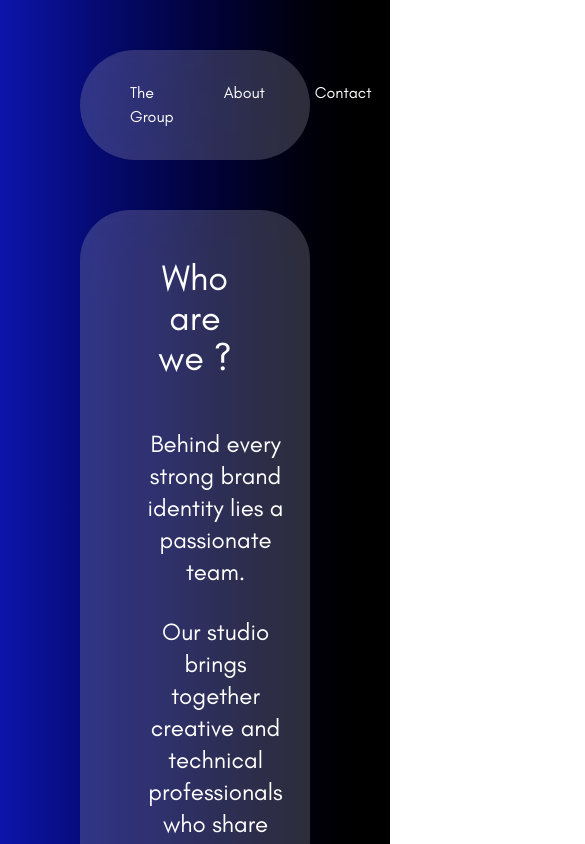
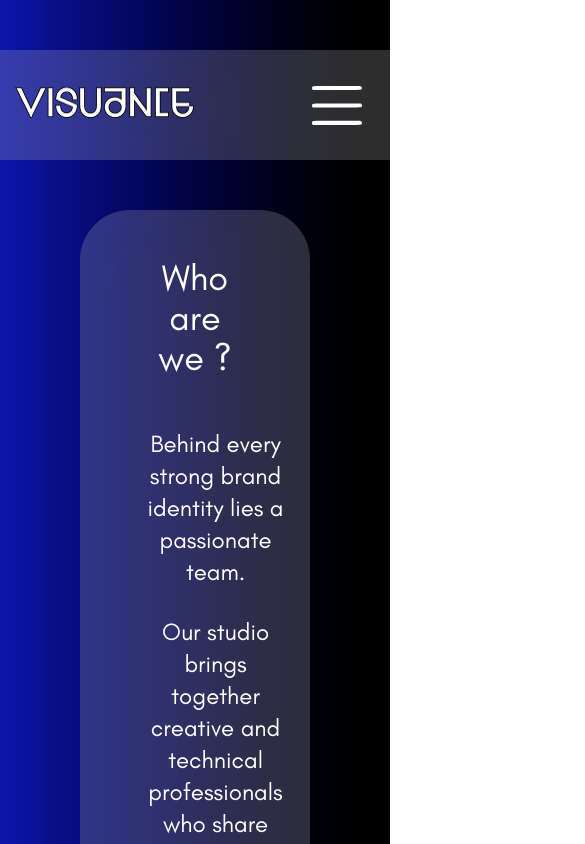
Before and after one commit to 4skygroup/visuance, a React (Vite) app: page /about in a window 390 px wide. Shown: the top 844 px of the page, 585 px wide, since content can reach past the window. Built offline with nearby package versions, Linux system fonts and the light colour scheme.

Commit message:
Responsive attempts

```diff
--- a/src/components/ConceptSection.tsx
+++ b/src/components/ConceptSection.tsx
@@ -33,7 +33,7 @@ export default function ConceptSection({
         alt={alt}
         className={`max-h-full object-cover object-bottom-left scale-105 transition-transform
              ${index === "ai" || index === "digital" ? "self-end" : ""}
-             ${index === "print" || index === "video" || index === "identity" ? "w-75 relative right-15" : "w-100"}
+             ${index === "print" || index === "video" || index === "identity" ? "w-75 relative right-15 max-md:right-0" : "w-100"}
              ${index === "identity"}
             `}
       />
--- a/src/components/Footer.tsx
+++ b/src/components/Footer.tsx
@@ -1,6 +1,6 @@
 export default function Footer() {
   return (
-    <footer className="bg-linear-to-r from-visuance-gradient-blue to-black h-100 w-full flex px-25 py-12.5 justify-between border-t-3 border-t-solid border-t-white">
+    <footer className="max-md:flex-col max-md:h-fit max-md:items-center max-md:gap-y-10 bg-linear-to-r from-visuance-gradient-blue to-black h-100 w-full flex md:max-lg:px-10 px-25 py-12.5 justify-between border-t-3 border-t-solid border-t-white">
       <img
         src="/images/Visuance Logo.png"
         alt="Visuance Logo"
@@ -119,7 +119,7 @@ export default function Footer() {
               </a>
             </div>
           </div>
-          <div className="flex gap-x-18 underline text-lg">
+          <div className="max-md:flex-col max-md:gap-y-5 max-md:items-center md:max-lg:gap-x-5 flex gap-x-18 underline text-lg">
             <a href="">Mentions légales</a>
             <a href="">Contact</a>
             <a href="">Services</a>
--- a/src/components/Header.tsx
+++ b/src/components/Header.tsx
@@ -1,16 +1,23 @@
+import { useState } from "react";
 import { Link } from "react-router";
 
 export default function Header() {
+  const [burgerClicked, setBurgerClicked] = useState(false);
+
+  const handleBurgerClicked = () => {
+    setBurgerClicked(!burgerClicked);
+  };
+
   return (
-    <header className="backdrop-blur-2xl bg-light-gray/20 w-full flex items-center justify-between px-12.5 py-5 rounded-full">
+    <header className="max-sm:-mx-20 max-sm:px-0 max-sm:rounded-none backdrop-blur-2xl bg-light-gray/20 sm:w-full flex items-center justify-between sm:max-md:px-5  px-12.5 py-5 rounded-full">
       <Link to="/">
         <img
           src="/images/Visuance Logo.png"
           alt="Visuance Logo"
-          className="w-52.5 h-17.5"
+          className="aspect-3/1 w-52.5 h-17.5"
         />
       </Link>
-      <nav>
+      <nav className="block max-sm:hidden">
         <ul className="flex gap-x-12.5 text-base">
           <li>
             <Link to="/the-group">The Group</Link>
@@ -23,6 +30,77 @@ export default function Header() {
           </li>
         </ul>
       </nav>
+      <div
+        className="max-sm:flex hidden pr-7"
+        onClick={() => handleBurgerClicked()}
+      >
+        <svg
+          width="50"
+          height="39"
+          viewBox="0 0 50 39"
+          fill="none"
+          xmlns="http://www.w3.org/2000/svg"
+        >
+          <path
+            d="M1.22034 35.0645C1.92062 34.8311 47.6804 34.7843 48.5201 35.0176C49.7497 35.36 50.3258 36.5592 49.8121 37.711C49.237 39.0178 51.3966 38.9092 24.8785 38.9092C-1.19063 38.9092 0.659705 38.9868 0.193 37.8975C-0.289491 36.7146 0.16199 35.4225 1.22034 35.0645Z"
+            fill="white"
+          />
+          <path
+            d="M1.22034 17.6328C1.92066 17.3994 47.6849 17.3526 48.5201 17.586C49.7497 17.9284 50.3258 19.1266 49.8121 20.2783C49.2364 21.5857 51.3994 21.4766 24.8785 21.4766C-1.19178 21.4766 0.659931 21.5544 0.193 20.4649C-0.28929 19.2821 0.162176 17.9909 1.22034 17.6328Z"
+            fill="white"
+          />
+          <path
+            d="M1.22034 0.200223C1.92062 -0.0332039 47.6804 -0.0799858 48.5201 0.153348C49.7497 0.495764 50.3258 1.69494 49.8121 2.84671C49.237 4.15359 51.3966 4.04495 24.8785 4.04495C-1.19063 4.04495 0.659705 4.12259 0.193 3.03323C-0.289491 1.85035 0.16199 0.558219 1.22034 0.200223Z"
+            fill="white"
+          />
+        </svg>
+
+        <nav
+          className={`${burgerClicked ? "flex" : "hidden"} w-screen h-screen bg-white fixed inset-0 z-30 bg-linear-to-r from-visuance-gradient-blue to-black`}
+        >
+          <svg
+            width="40"
+            height="40"
+            className="absolute top-10 right-10"
+            onClick={() => handleBurgerClicked()}
+            viewBox="0 0 40 40"
+            fill="none"
+            xmlns="http://www.w3.org/2000/svg"
+          >
+            <path
+              d="M38.0149 0.0921113C37.89 0.136734 33.7877 4.17959 28.9006 9.07921L20.0003 17.9771L11.1089 9.07921C1.43277 -0.595087 2.04812 -0.0328335 1.20982 0.12781C0.77283 0.208131 0.237743 0.743609 0.15748 1.18092C-0.00304652 2.01983 -0.564888 1.40403 9.10235 11.0783L17.9937 19.9851L9.05776 28.9276C-0.636233 38.6465 -0.0922277 38.0396 0.0593803 38.8696C0.139643 39.2891 0.710403 39.8603 1.12955 39.9406C1.95894 40.0923 1.35251 40.6367 11.0554 30.9356L20.0003 21.9931L28.9362 30.9356C38.657 40.6545 38.0416 40.0923 38.8799 39.9317C39.3169 39.8513 39.852 39.3159 39.9323 38.8785C40.0928 38.0396 40.6547 38.6554 30.9428 28.9365L22.0069 19.9851L30.9428 11.0426C40.6279 1.34156 40.0928 1.93058 39.9412 1.10952C39.7896 0.297378 38.8086 -0.220251 38.0149 0.0921113Z"
+              fill="white"
+            />
+          </svg>
+
+          <ul className="flex flex-col gap-y-10 text-base m-auto">
+            <li>
+              <Link
+                to="/the-group"
+                className="text-white uppercase text-2xl hover:text-dark-gray"
+              >
+                The Group
+              </Link>
+            </li>
+            <li>
+              <Link
+                to="/about"
+                className="text-white uppercase text-2xl hover:text-dark-gray"
+              >
+                About
+              </Link>
+            </li>
+            <li>
+              <Link
+                to="/contact"
+                className="text-white uppercase text-2xl hover:text-dark-gray"
+              >
+                Contact
+              </Link>
+            </li>
+          </ul>
+        </nav>
+      </div>
     </header>
   );
 }
--- a/src/pages/Home.tsx
+++ b/src/pages/Home.tsx
@@ -5,7 +5,7 @@ import type { ConceptSectionType } from "../types/content";
 
 export default function Home() {
   const conceptSectionsClassName =
-    "flex w-full h-131.25 px-25 items-center justify-between gap-10 overflow-hidden";
+    "flex w-full h-131.25 px-25 items-center justify-between gap-10 overflow-hidden sm:max-md:flex-col sm:max-md:items-center sm:max-md:py-10";
   const conceptSections: ConceptSectionType[] = [
     {
       src: "/images/Identity.png",
@@ -104,12 +104,14 @@ export default function Home() {
     <div className="home">
       <div className="bg-linear-to-r from-visuance-gradient-blue to-black top flex flex-col gap-y-12.5 px-20 py-12.5 w-full scroll-smooth">
         <Header />
-        <div className="relative w-7xl h-195 flex px-12.5 backdrop-blur-2xl bg-light-gray/20 pl-16 pt-12 rounded-[50px] gap-x-12.5 self-center">
-          <div className="flex flex-col gap-y-33">
+
+        {/* Second section top */}
+        <div className="overflow-x-hidden max-sm:pt-12.5 max-sm:rounded-none max-sm:px-0 max-sm:-mx-20 max-md:flex-col max-md:items-center max-md:h-fit relative xs:max-sm:w-lg sm:max-md:w-xl md:max-lg:w-3xl lg:max-xl:w-5xl xl:w-7xl h-195 flex px-12.5 backdrop-blur-2xl bg-light-gray/20 pl-16 pt-12 rounded-[50px] gap-x-12.5 self-center">
+          <div className="max-md:items-center max-md:gap-y-10 flex flex-col gap-y-33">
             <img
               src="/images/Visuance Logo.png"
               alt="Visuance Logo"
-              className="w-52.5 h-17.5"
+              className="max-sm:hidden  w-52.5 h-17.5"
             />
             <div className="flex flex-col gap-y-5 pb-9">
               <img
@@ -127,13 +129,13 @@ export default function Home() {
               </div>
             </div>
           </div>
-          <div className="fixed bottom-0 right-0 flex flex-col gap-y-28 w-fit">
-            <p className="text-3xl max-w-170">
+          <div className="max-md:items-center max-md:static max-md:self-center fixed bottom-0 right-0 flex flex-col gap-y-28 w-fit">
+            <p className="max-sm:text-center max-sm:px-5 text-3xl max-w-170">
               The universe doesn’t move because of technology. It moves because
               someone imagined something new.
             </p>
-            <div className="flex flex-col gap-y-5 pb-9 w-215 h-132.5 justify-between bg-[url(/images/News.png)] bg-cover px-7.5 py-6.25 rounded-[50px] rounded-tr-none">
-              <div className="w-fit flex flex-col items-center">
+            <div className="max-sm:rounded-none max-md:-mx-12.5 max-md:w-full flex flex-col gap-y-5 pb-9 xs:max-sm:w-120 sm:max-md:w-150 md:max-lg:w-180 lg:w-215 aspect-430/265 justify-between bg-[url(/images/News.png)] bg-cover px-7.5 py-6.25 rounded-[50px] rounded-tr-none">
+              <div className="w-fit invisible flex flex-col items-center">
                 <img
                   src="/images/Visuance Logo.png"
                   alt="Visuance Logo"
@@ -170,17 +172,21 @@ export default function Home() {
             </div>
           </div>
         </div>
+
+        {/* Link Section */}
         <a
           href=""
-          className="backdrop-blur-2xl bg-light-gray/20 w-full flex items-center justify-between px-17.5 py-13.75 rounded-full"
+          className="max-sm:rounded-none max-sm:-mx-20 max-sm:flex-col max-sm:gap-y-15 backdrop-blur-2xl bg-light-gray/20 sm:w-full flex items-center justify-between px-17.5 py-13.75 rounded-full"
         >
           <div className="flex flex-col gap-y-4">
-            <p className="text-4xl">Let’s analyze your marketing strategy !</p>
-            <p className="text-2xl">
+            <p className="max-sm:text-center text-4xl sm:max-md:text-xl">
+              Let’s analyze your marketing strategy !
+            </p>
+            <p className="max-sm:text-center text-2xl sm:max-md:text-lg">
               Discover the weaknesses in your digital strategy in seconds
             </p>
           </div>
-          <img src="/images/Link.png" alt="Link" />
+          <img src="/images/Link.png" alt="Link" className="sm:max-md:w-20" />
         </a>
       </div>
       {conceptSections.map((section, index) => (
--- a/tailwind.config.js
+++ b/tailwind.config.js
@@ -28,6 +28,9 @@ module.exports = {
         sans: ["Glacial Indifference", "sans-serif"],
         glacial: ["Glacial Indifference", "sans-serif"],
       },
+      screens: {
+        xs: "30rem",
+      },
     },
   },
   plugins: [],
```
